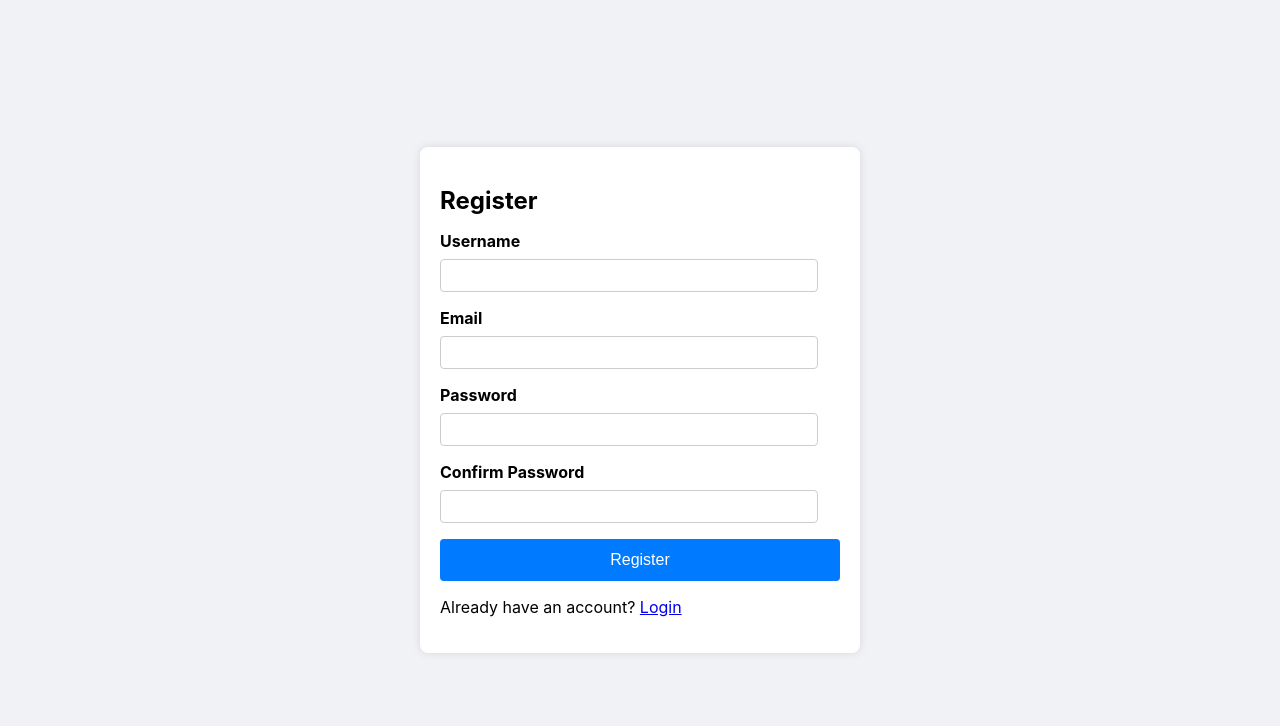
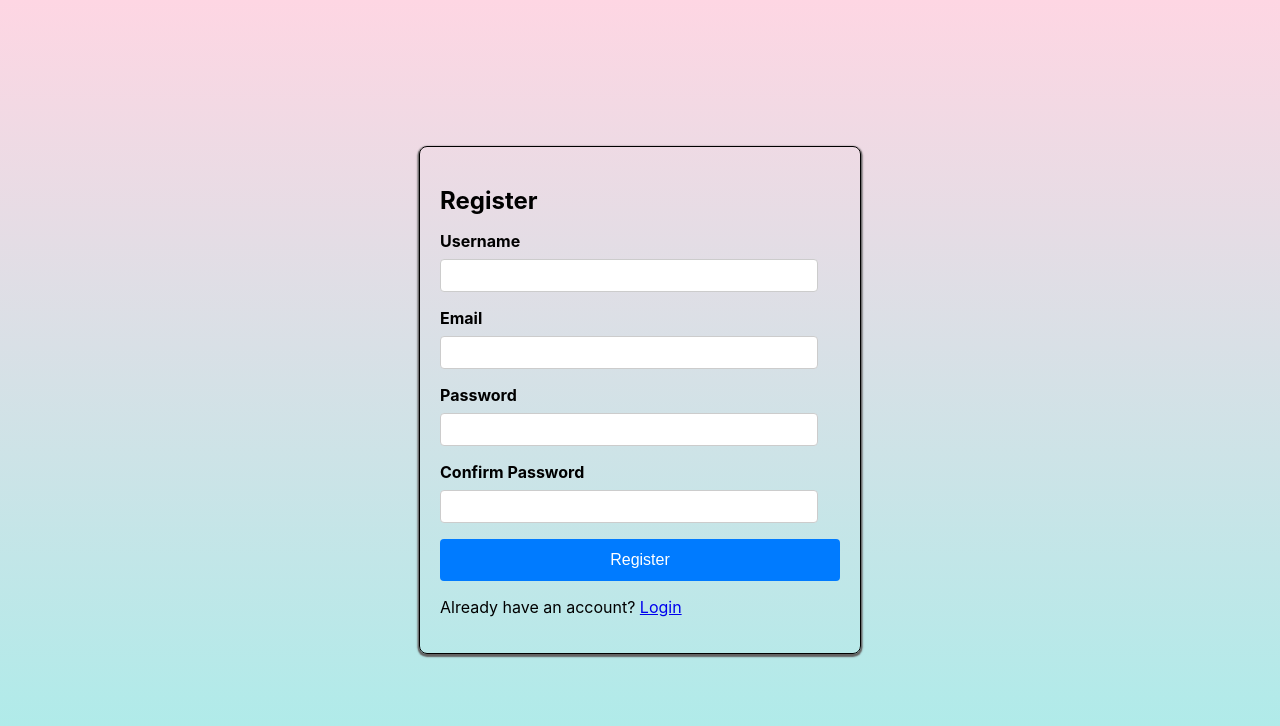
Before and after one commit to RahulK2396/akcepted-loginregister, a React (Create React App) app: page /register in a window 1280 px wide. Shown: the top 726 px of the page. Built offline with nearby package versions, Linux system fonts and the light colour scheme; no server answers.

Commit message:
Update RegistrationForm.css

```diff
--- a/src/components/RegistrationForm.css
+++ b/src/components/RegistrationForm.css
@@ -3,17 +3,24 @@
     justify-content: center;
     align-items: center;
     height: 100vh;
-    background-color: #f0f2f5;
+    /* background-color: #f0f2f5; */
 
 }
 
+body{
+    background-image: linear-gradient(to top, #a8edea 0%, #fed6e3 100%) !important;
+  overflow: hidden;
+  }
+
 .form {
-    background-color: white;
+    /* background-color: white; */
     padding: 20px;
     border-radius: 8px;
     box-shadow: 0 0 10px rgba(0, 0, 0, 0.1);
     max-width: 400px;
     width: 100%;
+    box-shadow: #626161 0px 1.5px 1.5px 1.5px;
+    border: 0.5px solid black;
 }
 
 .form h2 {
```
